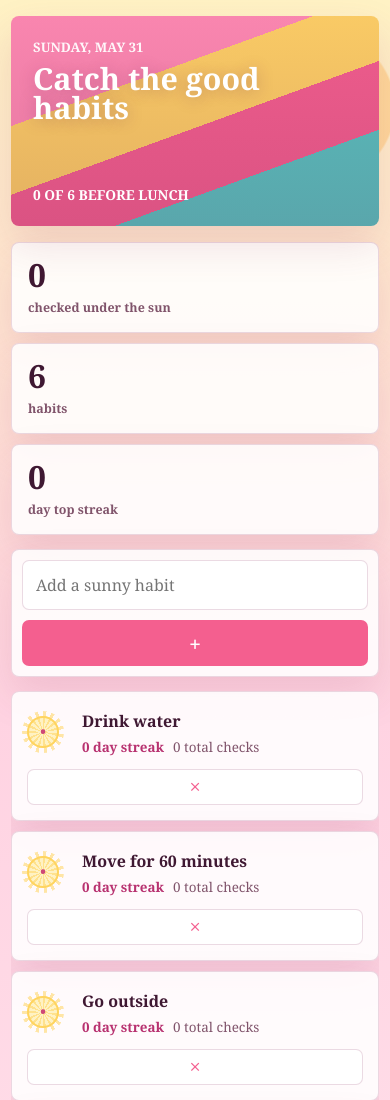
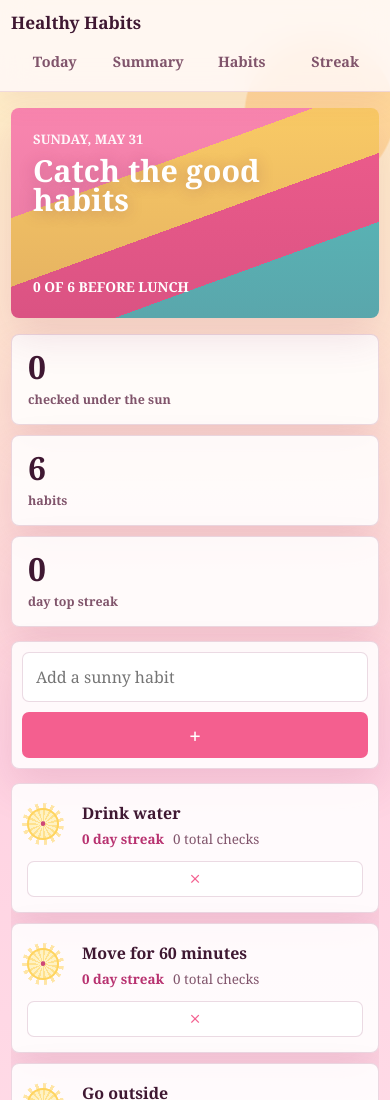
Before and after one commit to thea318/day-plan, a plain HTML site: page index.html in a window 390 px wide. Shown: the top 1100 px of the page. Drawn offline with Linux system fonts and the light colour scheme.

Commit message:
Add navigation bar

```diff
--- a/index.html
+++ b/index.html
@@ -49,6 +49,58 @@
 
       button {
         cursor: pointer;
+      }
+
+      .navbar {
+        position: sticky;
+        top: 0;
+        z-index: 8;
+        border-bottom: 1px solid rgba(146, 50, 100, 0.14);
+        background: rgba(255, 248, 251, 0.82);
+        box-shadow: 0 10px 28px rgba(147, 53, 98, 0.08);
+        backdrop-filter: blur(14px);
+      }
+
+      .nav-inner {
+        width: min(1060px, calc(100vw - 32px));
+        margin: 0 auto;
+        min-height: 64px;
+        display: flex;
+        align-items: center;
+        justify-content: space-between;
+        gap: 16px;
+      }
+
+      .brand {
+        color: var(--text);
+        font-size: 1.08rem;
+        font-weight: 900;
+        text-decoration: none;
+        white-space: nowrap;
+      }
+
+      .nav-links {
+        display: flex;
+        align-items: center;
+        gap: 8px;
+      }
+
+      .nav-links a {
+        border: 1px solid transparent;
+        border-radius: 999px;
+        color: var(--muted);
+        font-size: 0.9rem;
+        font-weight: 900;
+        padding: 8px 11px;
+        text-decoration: none;
+      }
+
+      .nav-links a:hover,
+      .nav-links a:focus-visible {
+        border-color: var(--line);
+        background: #fff;
+        color: var(--text);
+        outline: none;
       }
 
       .app {
@@ -437,6 +489,27 @@
       }
 
       @media (max-width: 540px) {
+        .nav-inner {
+          width: min(100vw - 22px, 1060px);
+          min-height: 0;
+          align-items: flex-start;
+          flex-direction: column;
+          gap: 9px;
+          padding: 11px 0;
+        }
+
+        .nav-links {
+          width: 100%;
+          display: grid;
+          grid-template-columns: repeat(4, minmax(0, 1fr));
+          gap: 6px;
+        }
+
+        .nav-links a {
+          text-align: center;
+          padding: 8px 6px;
+        }
+
         .app {
           width: min(100vw - 22px, 1080px);
           padding-top: 16px;
@@ -467,8 +540,20 @@
     </style>
   </head>
   <body>
+    <nav class="navbar" aria-label="Primary navigation">
+      <div class="nav-inner">
+        <a class="brand" href="#top">Healthy Habits</a>
+        <div class="nav-links">
+          <a href="#top">Today</a>
+          <a href="#summary">Summary</a>
+          <a href="#habits">Habits</a>
+          <a href="#streak">Streak</a>
+        </div>
+      </div>
+    </nav>
+
     <div class="app">
-      <header>
+      <header id="top">
         <div class="hero-top">
           <div>
             <div class="date" id="todayLabel"></div>
@@ -478,7 +563,7 @@
         <div class="hero-progress" id="heroProgress">0 of 0 before lunch</div>
       </header>
 
-      <section class="summary" aria-label="Habit summary">
+      <section class="summary" id="summary" aria-label="Habit summary">
           <div class="metric">
             <strong id="doneCount">0</strong>
             <span>checked under the sun</span>
@@ -494,7 +579,7 @@
       </section>
 
       <main>
-        <section>
+        <section id="habits">
           <form class="toolbar" id="habitForm">
             <input id="habitInput" type="text" maxlength="60" placeholder="Add a sunny habit" autocomplete="off" />
             <button class="primary" type="submit" aria-label="Add habit">+</button>
@@ -503,7 +588,7 @@
           <div class="habits" id="habitList" aria-live="polite"></div>
         </section>
 
-        <aside class="side-panel">
+        <aside class="side-panel" id="streak">
           <h2>Sun Streak</h2>
           <div class="week" id="weekGrid"></div>
           <p class="note" id="weeklyNote"></p>
```
